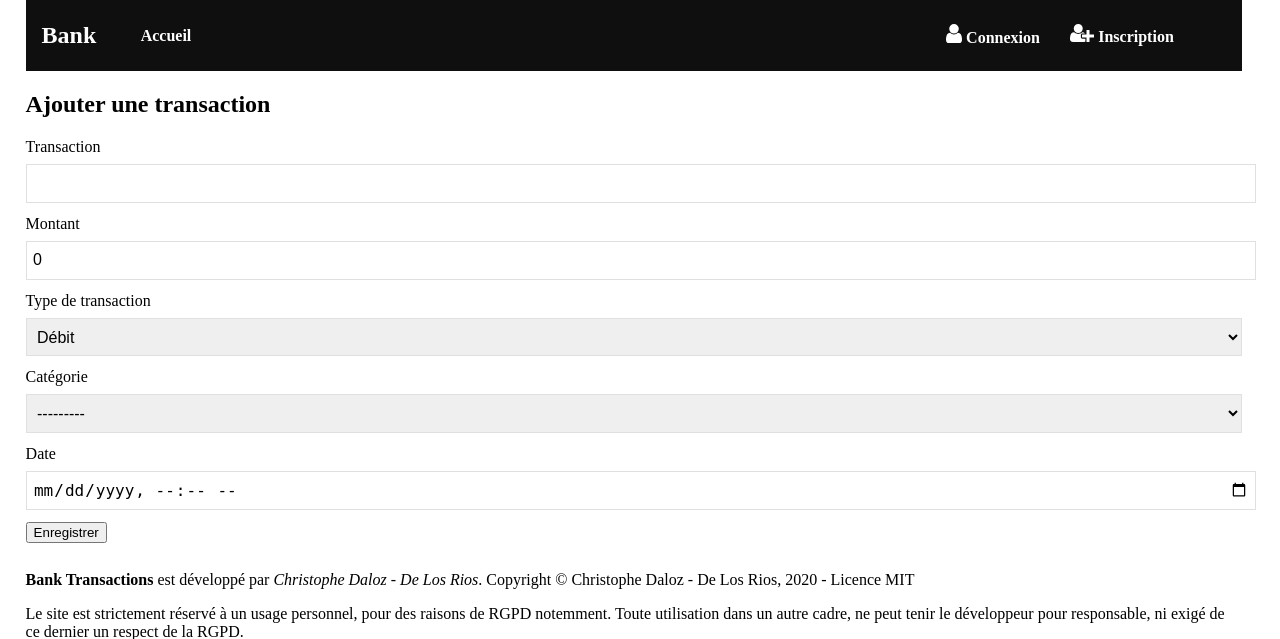
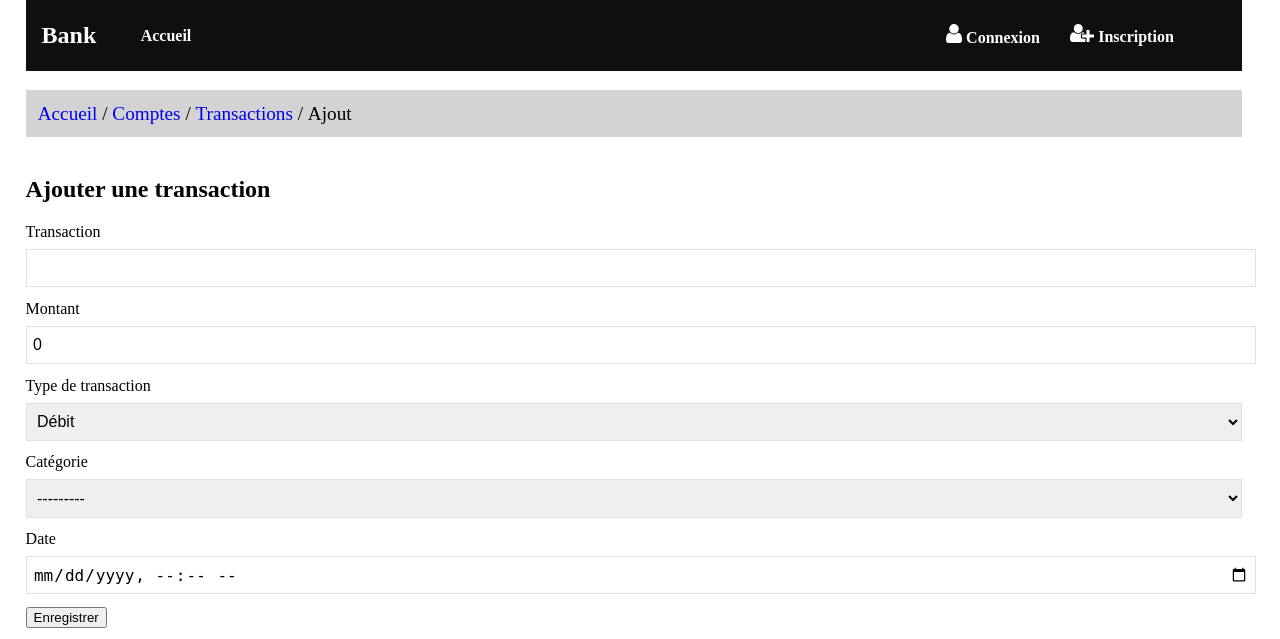
Before and after one commit to Christophedlr/bank-transactions, a Django app: page /account/1/add in a window 1280 px wide. Shown: the top 639 px of the page. Run offline with Django 3.2, Linux system fonts and the light colour scheme; data that the repository does not hold is empty.

Commit message:
Add breadcrumbs

```diff
--- a/bank/bank/system/templates/system/add_transaction.html
+++ b/bank/bank/system/templates/system/add_transaction.html
@@ -2,6 +2,15 @@
 {% load filters %}
 
 {% block title %}Ajout transaction{% endblock %}
+
+{% block breadcrumb %}
+    <ul class="breadcrumb">
+        <li><a href="{% url 'index' %}">Accueil</a></li>
+        <li><a href="{% url 'index_system' %}">Comptes</a></li>
+        <li><a href="{% url 'list_transactions_system' id %}">Transactions</a></li>
+        <li>Ajout</li>
+    </ul>
+{% endblock %}
 
 {% block body %}
     <div class="row">
--- a/bank/bank/system/views.py
+++ b/bank/bank/system/views.py
@@ -47,7 +47,7 @@ def add_transaction(request, id):
 
     form = AddTransactionForm()
 
-    return render(request, 'system/add_transaction.html', context={'form': form})
+    return render(request, 'system/add_transaction.html', context={'form': form, 'id': id})
 
 
 def add_category(request):
```
Also changed, not shown: bank/bank/system/templates/system/list_transactions.html (+8 -0 lines).
